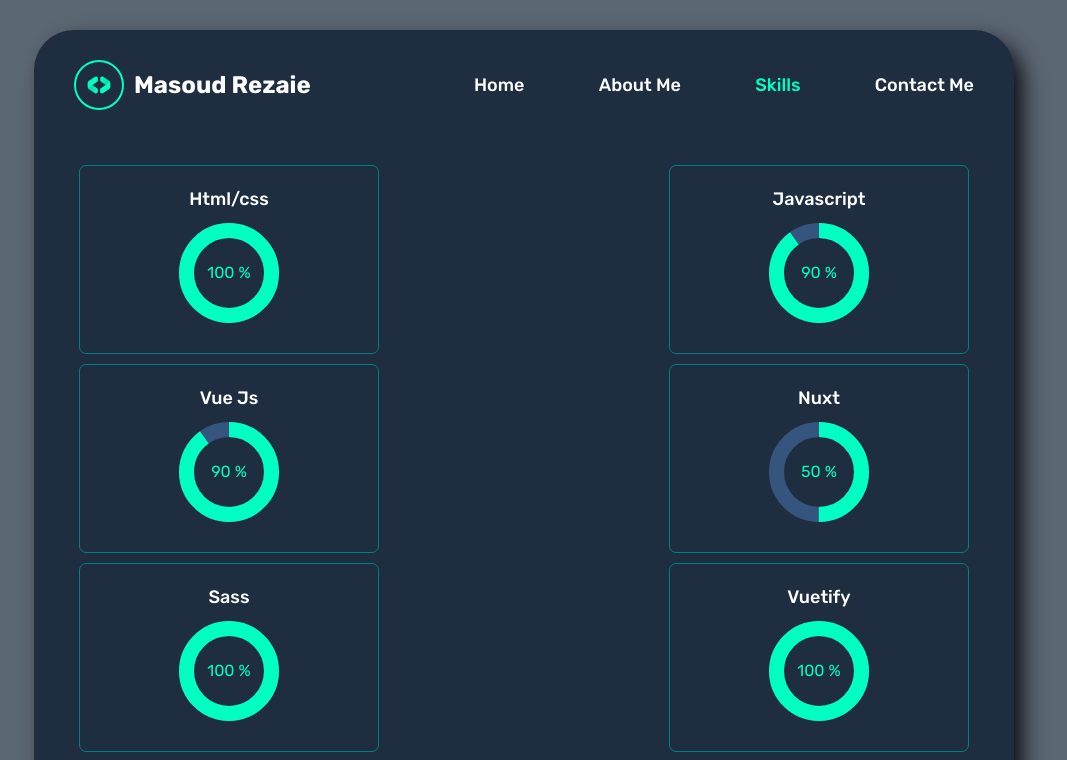
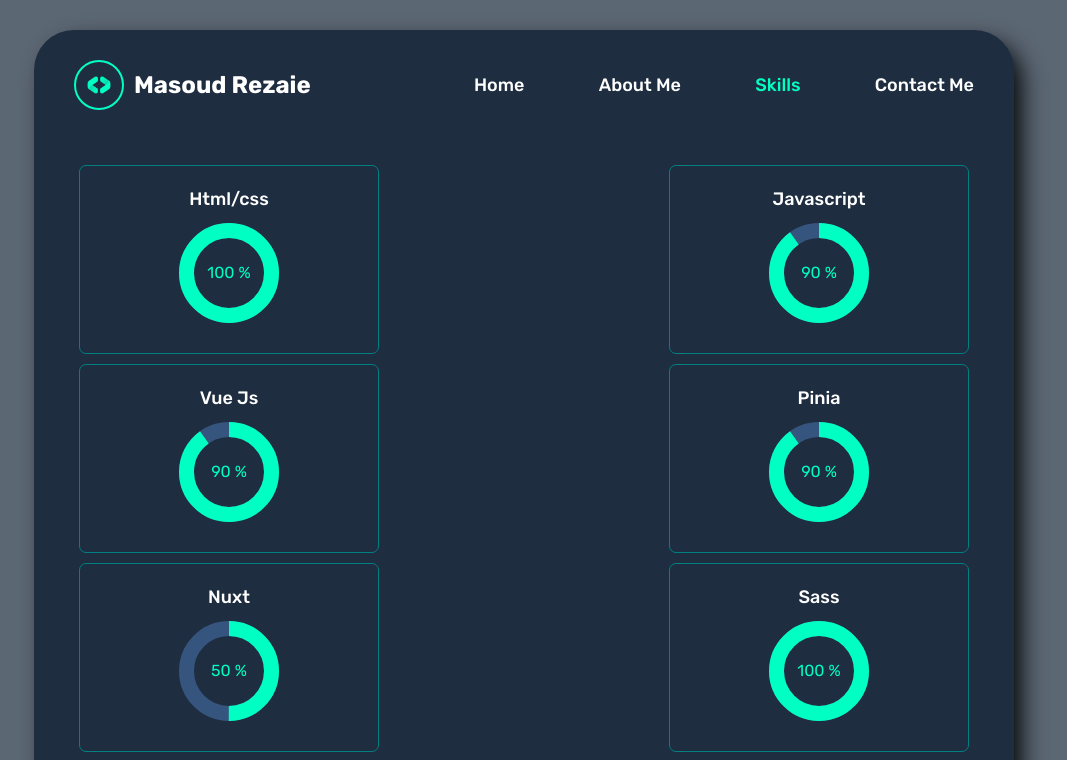
Before and after one commit to masoudrezaie99/cv, a Vue app: page /Skills in a window 1280 px wide. Shown: the top 760 px of the page, without its empty margins (116-1183 px from the left). Built offline with nearby package versions, Linux system fonts and the light colour scheme.

Commit message:
Skills updated

```diff
--- a/src/views/Skills-view.vue
+++ b/src/views/Skills-view.vue
@@ -40,85 +40,91 @@
                 maxVal:90
             },
             {
-                id:4,
+                id:3,
+                name:'Pinia',
+                minVal:0,
+                maxVal:90
+            },
+            {
+                id:5,
                 name:'Nuxt',
                 minVal:0,
                 maxVal:50
             },
             {
-                id:5,
+                id:6,
                 name:'Sass',
                 minVal:0,
                 maxVal:100
             },
             {
-                id:6,
+                id:7,
                 name:'Vuetify',
                 minVal:0,
                 maxVal:100
             },
             {
-                id:7,
+                id:8,
                 name:'Bootstrap',
                 minVal:0,
                 maxVal:100
             },
             {
-                id:8,
+                id:9,
                 name:'Tailwind',
                 minVal:0,
                 maxVal:100
             },
             {
-                id:9,
+                id:10,
                 name:'Jquery',
                 minVal:0,
                 maxVal:90
             },
             {
-                id:10,
+                id:11,
                 name:'AJAX',
                 minVal:0,
                 maxVal:100
             },
             {
-                id:11,
+                id:12,
                 name:'Git',
                 minVal:0,
                 maxVal:100
             },
             {
-                id:12,
+                id:13,
                 name:'Docker',
                 minVal:0,
                 maxVal:60
             },
             {
-                id:13,
+                id:14,
                 name:'Linux',
                 minVal:0,
                 maxVal:60
             },
             {
-                id:14,
+                id:15,
                 name:'Microsoft Sql Server',
                 minVal:0,
                 maxVal:80
             },
             {
-                id:15,
+                id:16,
                 name:'MySql',
                 minVal:0,
                 maxVal:80
             },
             {
-                id:16,
+                id:17,
                 name:'Apache Tomcat',
                 minVal:0,
                 maxVal:50
             },
             {
-                id:17,
+                id:18,
                 name:'Nginx',
                 minVal:0,
                 maxVal:50
```
